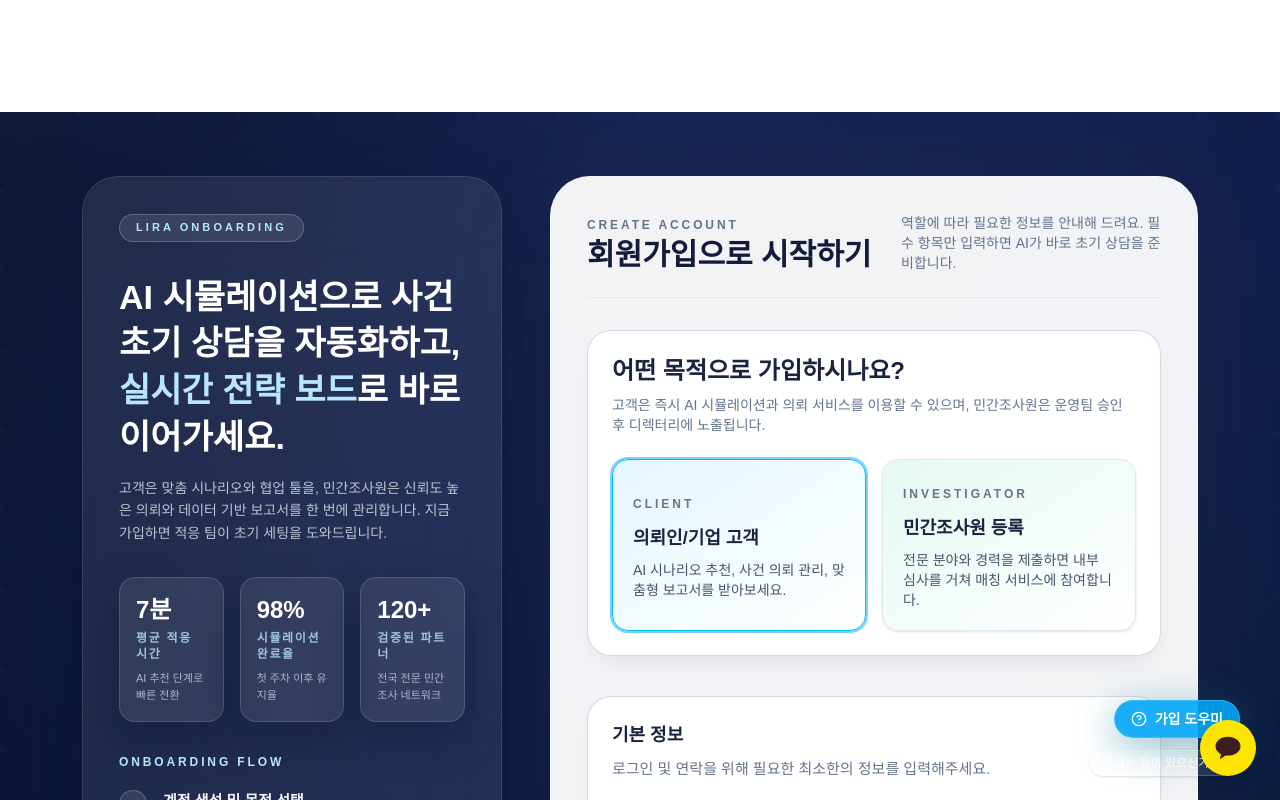
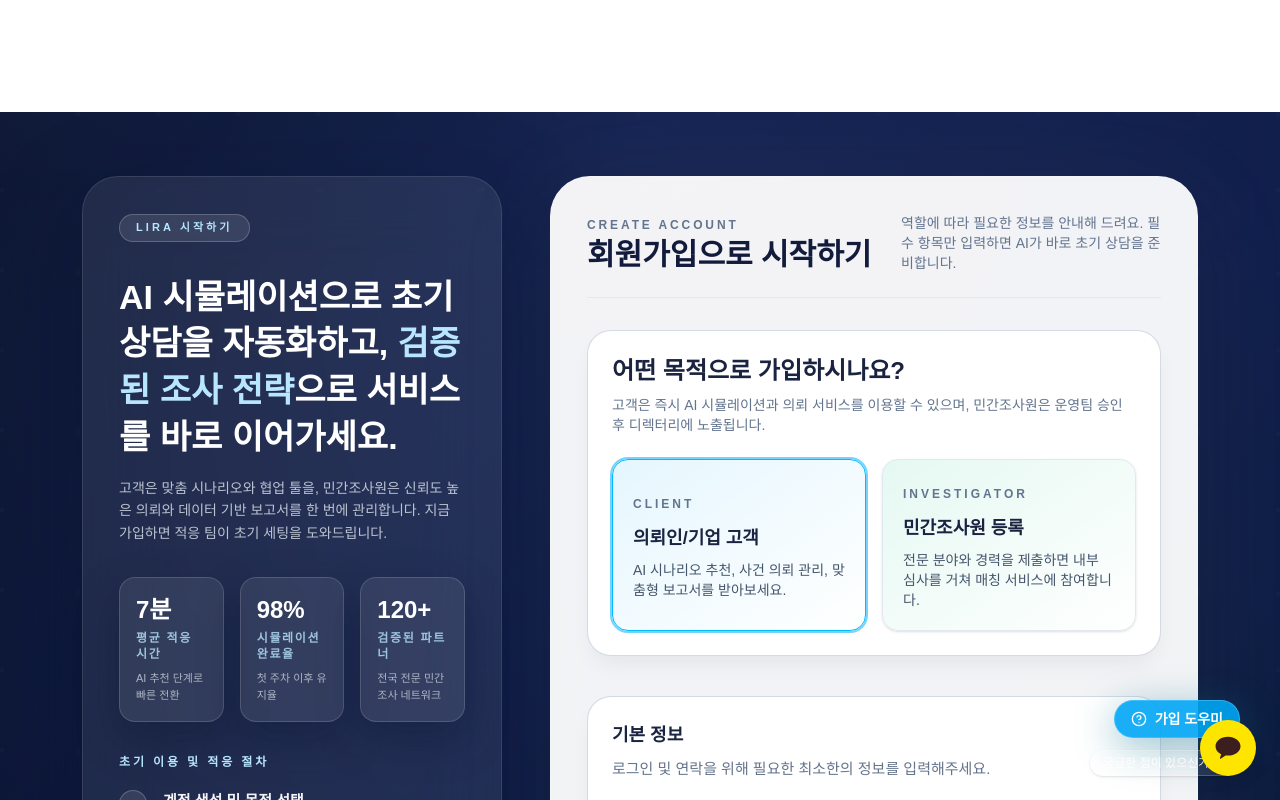
Before and after one commit to hykwon-dot/lira-repo, a Next.js app: page /register in a window 1280 px wide. Shown: the top 800 px of the page. Built offline with nearby package versions, Linux system fonts and the light colour scheme.

Commit message:
Update page and register page

```diff
--- a/src/app/page.tsx
+++ b/src/app/page.tsx
@@ -66,7 +66,7 @@ export default function Home() {
     <div className="min-h-screen flex flex-col text-gray-800">
       {/* Hero Section */}
       <main className="flex-1">
-        <section className="relative h-[50vh] flex flex-col justify-center items-center text-center -mt-20">
+        <section className="relative h-[60vh] flex flex-col justify-center items-center text-center -mt-20">
           <div
             className="absolute inset-0 bg-cover bg-center opacity-20"
             style={{
@@ -172,7 +172,7 @@ export default function Home() {
         {/* How It Works */}
         <section className="py-20 bg-gray-50">
           <div className="container mx-auto px-4">
-            <h2 className="text-3xl font-bold text-center mb-12">서비스 이용 방법</h2>
+            <h2 className="text-3xl font-bold text-center mb-12">서비스 진행 절차</h2>
             <div className="flex flex-col lg:flex-row items-center justify-between gap-4 text-center">
               <div className="flex-1 p-6">
                 <h3 className="text-xl font-bold mb-2">사건 상담</h3>
--- a/src/app/register/page.tsx
+++ b/src/app/register/page.tsx
@@ -79,12 +79,12 @@ export default function RegisterPage() {
         <aside className="flex w-full flex-col justify-between gap-10 rounded-[30px] border border-white/10 bg-white/[0.08] p-6 text-white shadow-[0_28px_90px_rgba(6,18,46,0.45)] backdrop-blur-2xl sm:p-8 lg:max-w-[420px] lg:gap-12 lg:rounded-[36px] lg:p-9">
           <div className="space-y-7 sm:space-y-8">
             <span className="inline-flex items-center gap-2 rounded-full border border-white/20 bg-white/10 px-3.5 py-1 text-[10px] font-semibold uppercase tracking-[0.28em] text-sky-200 sm:px-4 sm:text-[11px]">
-              LIRA Onboarding
+              LIRA 시작하기
             </span>
             <div className="space-y-4">
               <h1 className="text-2xl font-semibold leading-snug text-white sm:text-[30px] lg:text-[34px]">
-                AI 시뮬레이션으로 사건 초기 상담을 자동화하고,
-                <span className="text-sky-200"> 실시간 전략 보드</span>로 바로 이어가세요.
+                AI 시뮬레이션으로 초기 상담을 자동화하고,
+                <span className="text-sky-200"> 검증된 조사 전략</span>으로 서비스를 바로 이어가세요.
               </h1>
               <p className="text-[13px] leading-relaxed text-slate-200/80 sm:text-sm">
                 고객은 맞춤 시나리오와 협업 툴을, 민간조사원은 신뢰도 높은 의뢰와 데이터 기반 보고서를 한 번에 관리합니다.
@@ -108,7 +108,7 @@ export default function RegisterPage() {
             </div>
 
             <div className="space-y-5">
-              <p className="text-[11px] font-semibold uppercase tracking-[0.24em] text-sky-200 sm:text-xs">Onboarding flow</p>
+              <p className="text-[11px] font-semibold uppercase tracking-[0.24em] text-sky-200 sm:text-xs">초기 이용 및 적응 절차</p>
               <ol className="space-y-3 sm:space-y-4">
                 {onboardingSteps.map((step, index) => (
                   <li key={step.title} className="flex gap-3 sm:gap-4">
```
